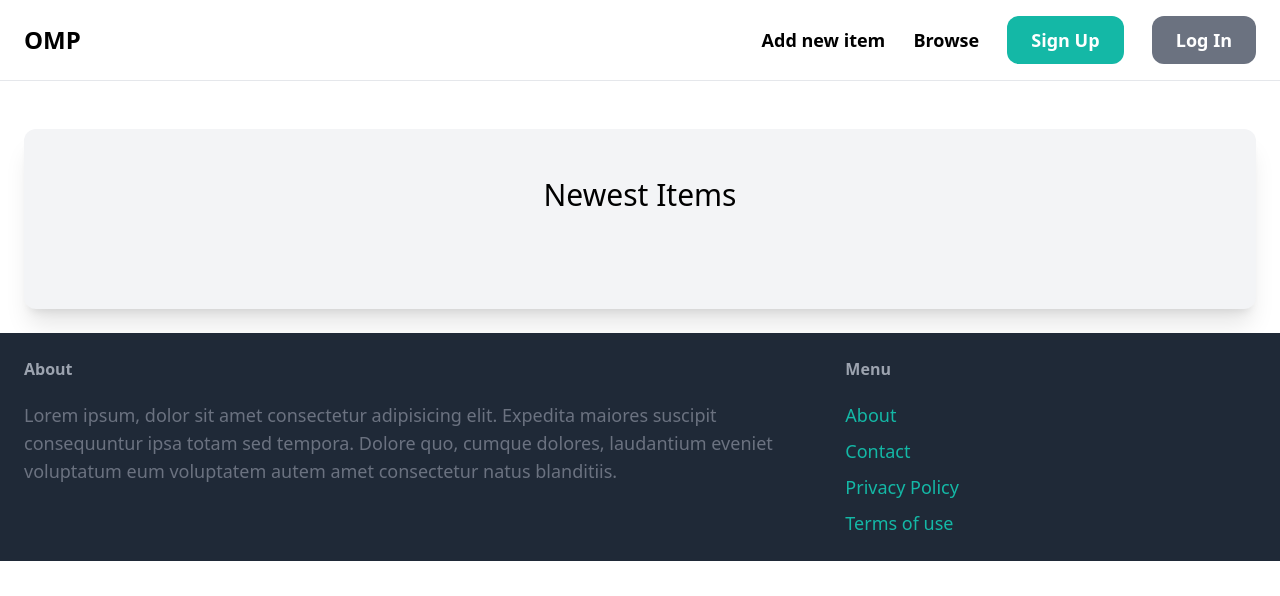
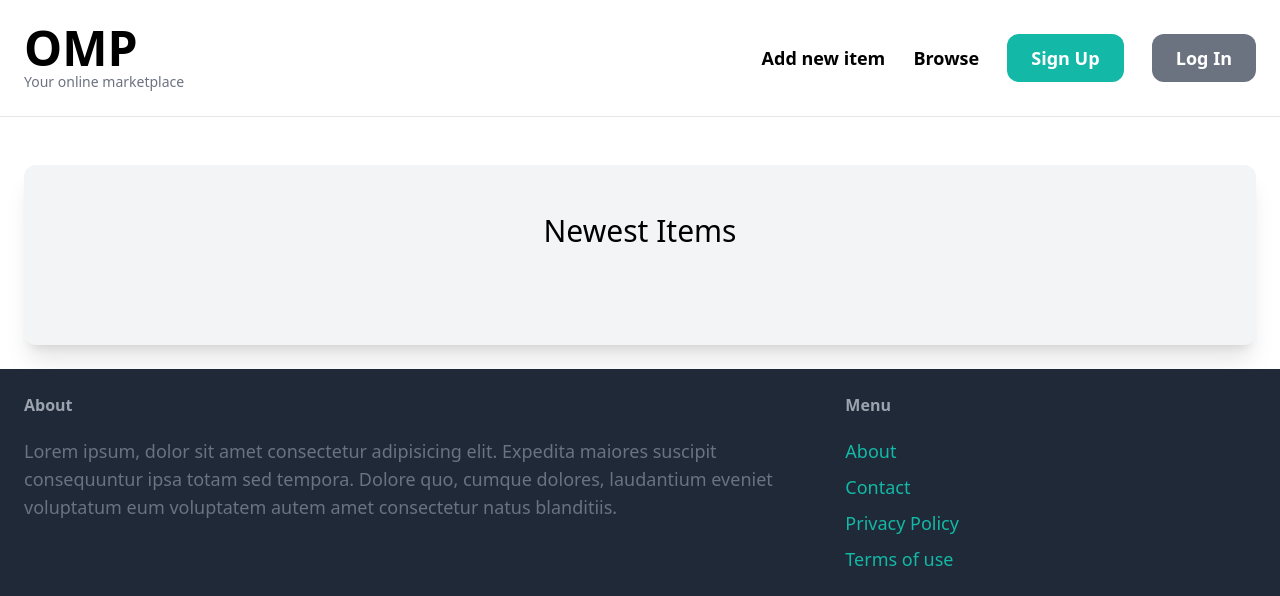
Before and after one commit to adityashibu/onlineMarketPlace, a Django app: page / in a window 1280 px wide. Shown: the top 596 px of the page. Run offline with Django 5.2, Linux system fonts and the light colour scheme; data that the repository does not hold is empty; some libraries are stand-ins or nearby versions.

Commit message:
Edited navbar logo style

```diff
--- a/onlineMarketPlace/core/templates/core/base.html
+++ b/onlineMarketPlace/core/templates/core/base.html
@@ -12,9 +12,12 @@
 
     <body>
         <nav class="py-6 px-6 flex justify-between items-center border-b border-gray-200">
-            <a href="/" class="text-2xl font-bold">
-                OMP
-            </a>
+            <div>
+                <a href="/" class="text-5xl font-bold">
+                    OMP
+                </a>
+                <p class="text-sm text-gray-500">Your online marketplace</p>
+            </div>
 
             <div class="space-x-6">
                 <a href="#" class="text-lg font-semibold hover:text-gray-500">Add new item</a>
```
